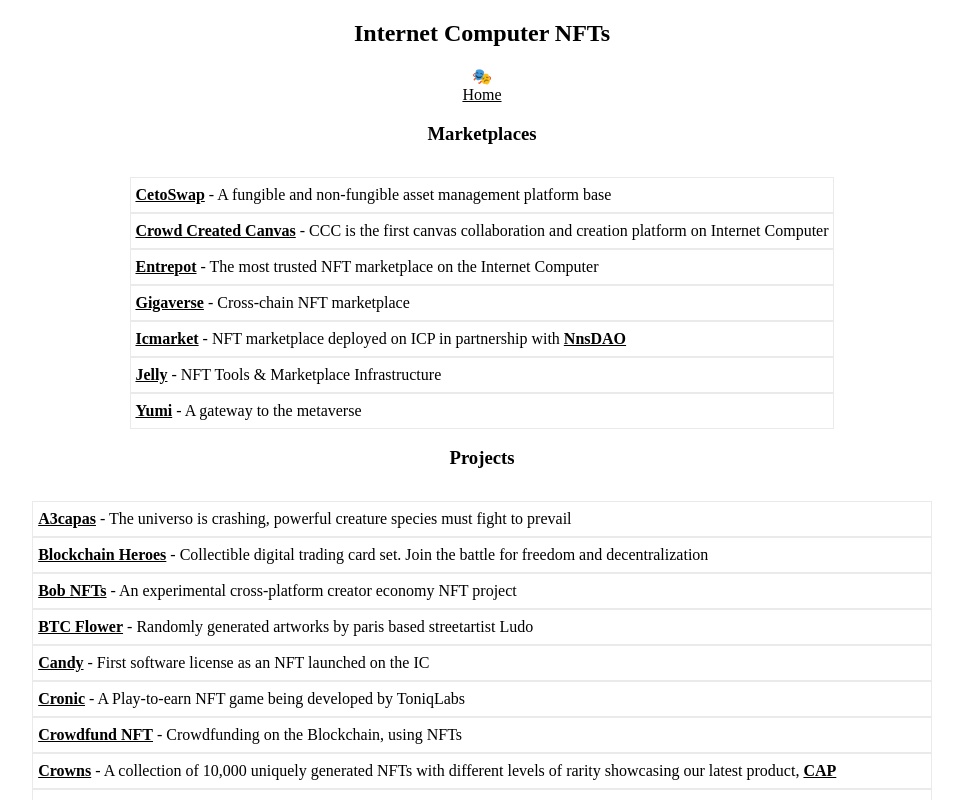
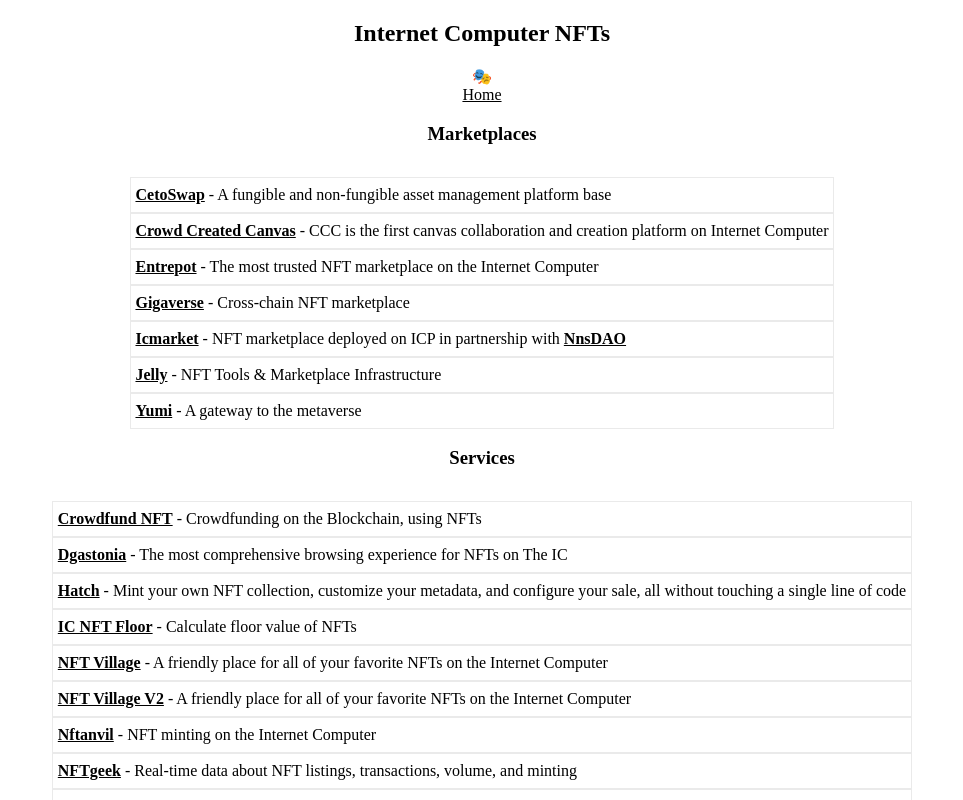
Before and after one commit to rjlucasm/ictoday, a Next.js app: page /nft in a window 1280 px wide. Shown: the top 800 px of the page, without its empty margins (158-1121 px from the left). Built offline with nearby package versions, Linux system fonts and the light colour scheme.

Commit message:
NFT services added

```diff
--- a/pages/nft.js
+++ b/pages/nft.js
@@ -42,6 +42,38 @@ export default function NFTs() {
             </div>
             </div>
 
+            <h3 className="title">Services</h3>
+
+            <div className="pagesgrid">
+            <div className="pagescard">
+                <a href="https://kn5ky-6iaaa-aaaai-qbikq-cai.ic0.app/" target="_blank" rel="noopener noreferrer">Crowdfund NFT</a> - Crowdfunding on the Blockchain, using NFTs
+            </div>
+            <div className="pagescard">
+                <a href="https://www.dgastonia.com/nfts/collections/" target="_blank" rel="noopener noreferrer">Dgastonia</a> - The most comprehensive browsing experience for NFTs on The IC
+            </div>
+            <div className="pagescard">
+                <a href="https://hatch.market/" target="_blank" rel="noopener noreferrer">Hatch</a> - Mint your own NFT collection, customize your metadata, and configure your sale, all without touching a single line of code
+            </div>
+            <div className="pagescard">
+                <a href="https://pn6k5-zaaaa-aaaan-qaa6a-cai.ic0.app/" target="_blank" rel="noopener noreferrer">IC NFT Floor</a> - Calculate floor value of NFTs
+            </div>
+            <div className="pagescard">
+                <a href="https://nntkg-vqaaa-aaaad-qamfa-cai.raw.ic0.app/" target="_blank" rel="noopener noreferrer">NFT Village</a> - A friendly place for all of your favorite NFTs on the Internet Computer
+            </div>
+            <div className="pagescard">
+                <a href="https://nuah3-ayaaa-aaaad-qa7oa-cai.raw.ic0.app/" target="_blank" rel="noopener noreferrer">NFT Village V2</a> - A friendly place for all of your favorite NFTs on the Internet Computer
+            </div>
+            <div className="pagescard">
+                <a href="https://nftanvil.com/" target="_blank" rel="noopener noreferrer">Nftanvil</a> - NFT minting on the Internet Computer
+            </div>
+            <div className="pagescard">
+                <a href="https://t5t44-naaaa-aaaah-qcutq-cai.raw.ic0.app/" target="_blank" rel="noopener noreferrer">NFTgeek</a> - Real-time data about NFT listings, transactions, volume, and minting
+            </div>
+            <div className="pagescard">
+                <a href="https://raisinrank.com/" target="_blank" rel="noopener noreferrer">Raisin Rank</a> - NFT Analytics
+            </div>
+            </div>
+
             <h3 className="title">Projects</h3>
 
             <div className="pagesgrid">
@@ -62,9 +94,6 @@ export default function NFTs() {
             </div>
             <div className="pagescard">
                 <a href="https://cronic.toniqlabs.com/" target="_blank" rel="noopener noreferrer">Cronic</a> - A Play-to-earn NFT game being developed by ToniqLabs
-            </div>
-            <div className="pagescard">
-                <a href="https://kn5ky-6iaaa-aaaai-qbikq-cai.ic0.app/" target="_blank" rel="noopener noreferrer">Crowdfund NFT</a> - Crowdfunding on the Blockchain, using NFTs
             </div>
             <div className="pagescard">
                 <a href="https://crowns.ooo/" target="_blank" rel="noopener noreferrer">Crowns</a> - A collection of 10,000 uniquely generated NFTs with different levels of rarity showcasing our latest product, <a href="https://cap.ooo/" target="_blank" rel="noopener noreferrer">CAP</a>
@@ -238,15 +267,6 @@ export default function NFTs() {
                 <a href="http://nftstudio.biz/" target="_blank" rel="noopener noreferrer">NFT Studio</a> - Mint, buy and sell 3DWASM NFTs
             </div>
             <div className="pagescard">
-                <a href="https://nntkg-vqaaa-aaaad-qamfa-cai.ic.fleek.co/" target="_blank" rel="noopener noreferrer">NFT Village</a> - A friendly place for all of your favorite NFTs on the Internet Computer
-            </div>
-            <div className="pagescard">
-                <a href="https://nuah3-ayaaa-aaaad-qa7oa-cai.ic.fleek.co/" target="_blank" rel="noopener noreferrer">NFT Village V2</a> - A friendly place for all of your favorite NFTs on the Internet Computer
-            </div>
-            <div className="pagescard">
-                <a href="https://nftanvil.com/" target="_blank" rel="noopener noreferrer">Nftanvil</a> - NFT minting on the Internet Computer
-            </div>
-            <div className="pagescard">
                 <a href="https://www.origyn.ch/" target="_blank" rel="noopener noreferrer">Origyn</a> - Blending luxury goods, with NFTs by providing digital verifications for physical objects
             </div>
             <div className="pagescard">
@@ -254,9 +274,6 @@ export default function NFTs() {
             </div>
             <div className="pagescard">
                 <a href="https://www.pokedstudiobotsnft.co.uk/" target="_blank" rel="noopener noreferrer">Pokedstudio BOTS</a> - A collection of 10,000 individual ROBOTS
-            </div>
-            <div className="pagescard">
-                <a href="https://raisinrank.com/" target="_blank" rel="noopener noreferrer">Raisin Rank</a> - NFT Analytics
             </div>
             <div className="pagescard">
                 <a href="https://starverse.toniqlabs.com/" target="_blank" rel="noopener noreferrer">Starverse</a> - NFT collection of rare and unique Stars
```
